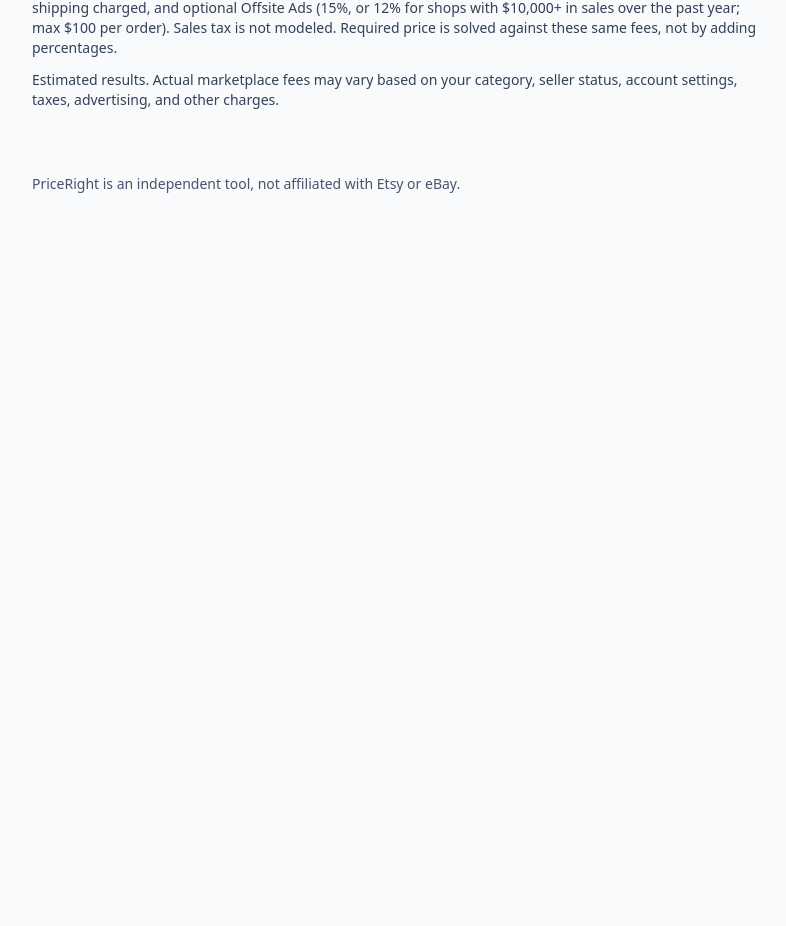
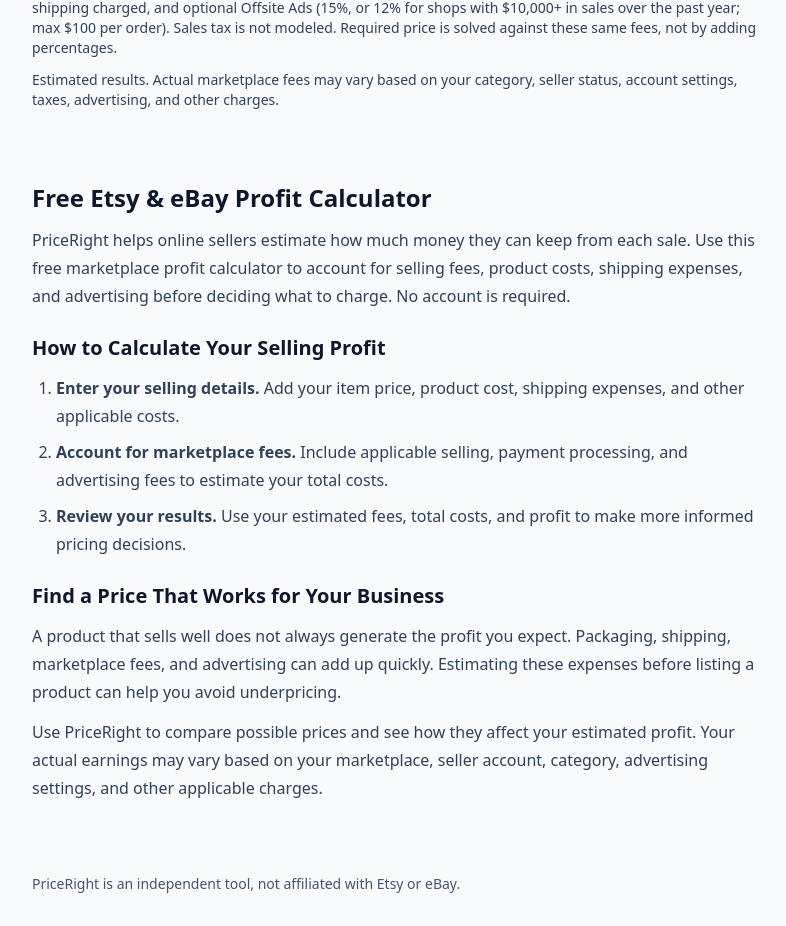
Before and after one commit to YCNToadSage/priceright, a Next.js app: page / in a window 1280 px wide. Shown: the part 1175-2101 px from the top of the page, without its empty margins (240-1026 px from the left). Before the commit the page ends 1401 px from the top, so only its background shows below. Built offline with nearby package versions, Linux system fonts and the light colour scheme.

Commit message:
Added SEO content to homepage

```diff
--- a/src/app/page.tsx
+++ b/src/app/page.tsx
@@ -8,8 +8,65 @@
         <p className="mt-3 text-lg text-slate-700">Calculate your real profit after marketplace fees, product costs, shipping, and advertising. Built for Etsy and eBay sellers. No account needed.</p>
         <a href="#calculator" className="mt-5 inline-block rounded-lg bg-emerald-800 px-5 py-3 font-medium text-white focus:outline-none focus:ring-2 focus:ring-emerald-700 focus:ring-offset-2">Open the calculator</a>
       </section>
-      <Calculator />
+           <Calculator />
+
+      <section className="mx-auto max-w-3xl px-4 py-10 space-y-6">
+        <div>
+          <h2 className="text-2xl font-bold">
+            Free Etsy &amp; eBay Profit Calculator
+          </h2>
+          <p className="mt-3 text-slate-700 leading-7">
+            PriceRight helps online sellers estimate how much money they can
+            keep from each sale. Use this free marketplace profit calculator
+            to account for selling fees, product costs, shipping expenses,
+            and advertising before deciding what to charge. No account is
+            required.
+          </p>
+        </div>
+
+        <div>
+          <h2 className="text-xl font-semibold">
+            How to Calculate Your Selling Profit
+          </h2>
+          <ol className="mt-3 list-decimal pl-6 space-y-2 text-slate-700 leading-7">
+            <li>
+              <strong>Enter your selling details.</strong> Add your item
+              price, product cost, shipping expenses, and other applicable
+              costs.
+            </li>
+            <li>
+              <strong>Account for marketplace fees.</strong> Include
+              applicable selling, payment processing, and advertising fees
+              to estimate your total costs.
+            </li>
+            <li>
+              <strong>Review your results.</strong> Use your estimated fees,
+              total costs, and profit to make more informed pricing decisions.
+            </li>
+          </ol>
+        </div>
+
+        <div>
+          <h2 className="text-xl font-semibold">
+            Find a Price That Works for Your Business
+          </h2>
+          <p className="mt-3 text-slate-700 leading-7">
+            A product that sells well does not always generate the profit
+            you expect. Packaging, shipping, marketplace fees, and
+            advertising can add up quickly. Estimating these expenses
+            before listing a product can help you avoid underpricing.
+          </p>
+          <p className="mt-3 text-slate-700 leading-7">
+            Use PriceRight to compare possible prices and see how they
+            affect your estimated profit. Your actual earnings may vary
+            based on your marketplace, seller account, category, advertising
+            settings, and other applicable charges.
+          </p>
+        </div>
+           </section>
     </main>
-    <footer className="mx-auto max-w-3xl px-4 py-8 text-sm text-slate-600">PriceRight is an independent tool, not affiliated with Etsy or eBay.</footer>
+    <footer className="mx-auto max-w-3xl px-4 py-8 text-sm text-slate-600">
+      PriceRight is an independent tool, not affiliated with Etsy or eBay.
+    </footer>
   </>);
 }
```
